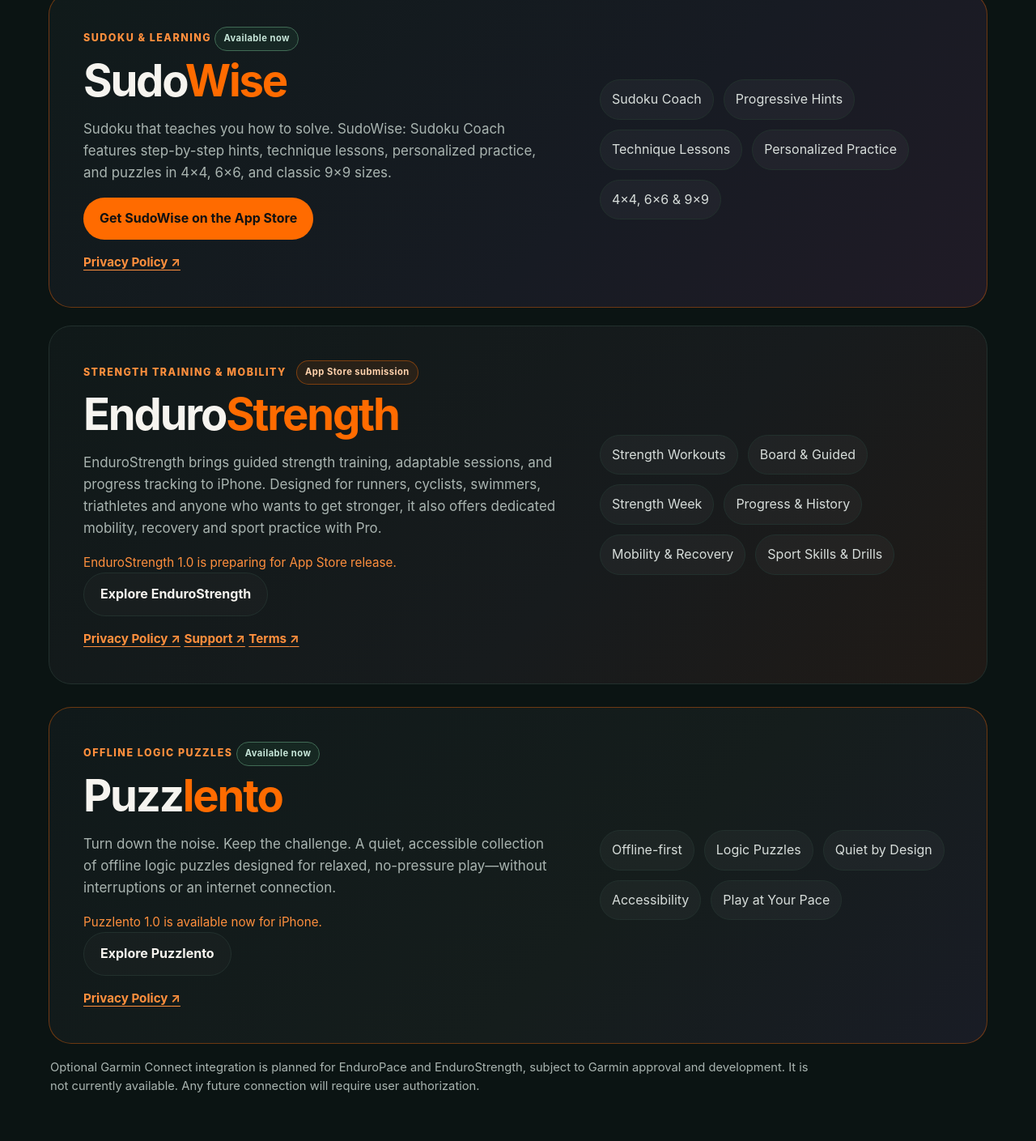
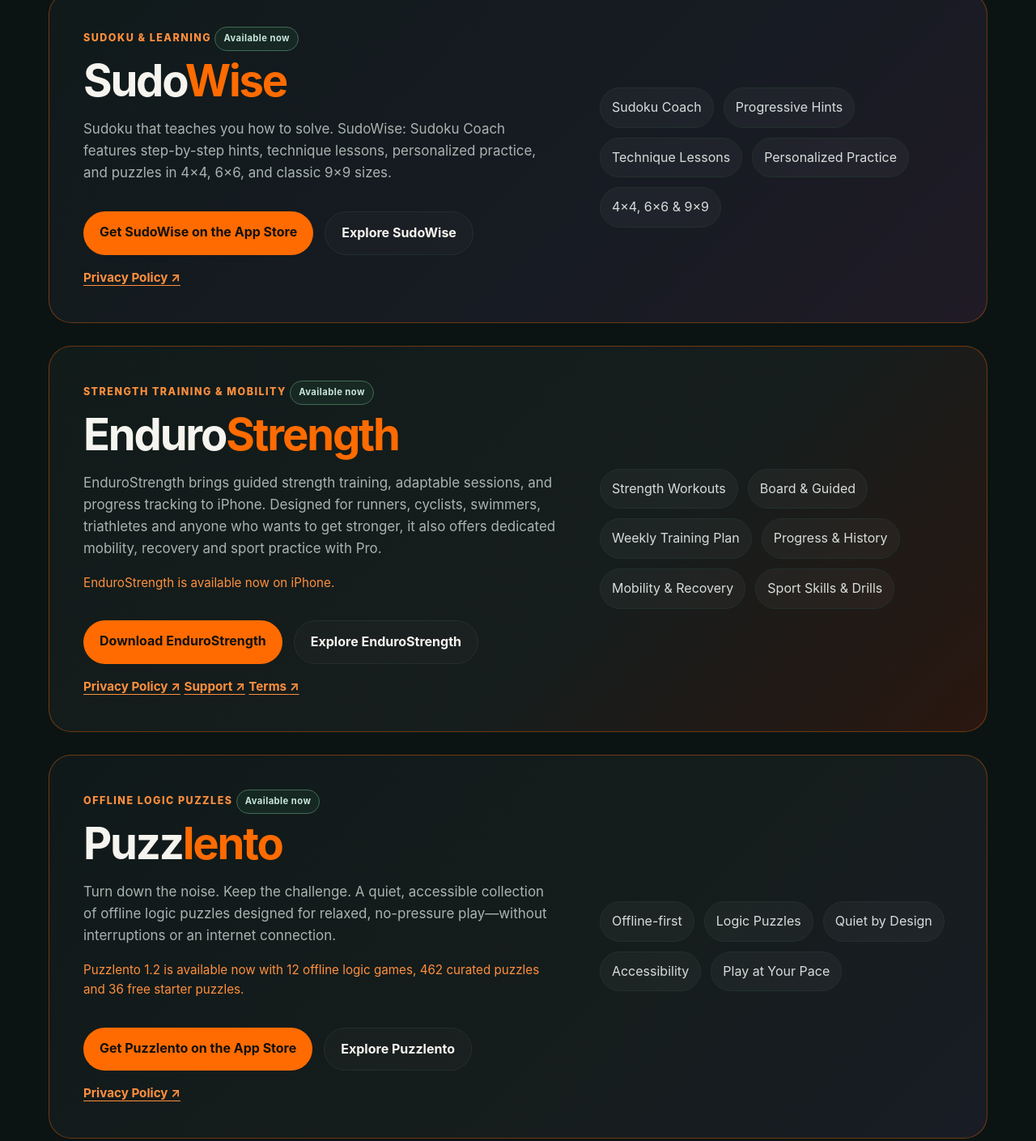
Before and after one commit to mmagriGH/gamacoraggio-site, a plain HTML site: page index.html in a window 1280 px wide. Shown: the part 2011-3420 px from the top of the page at 81% size. Drawn offline with Linux system fonts and the light colour scheme.

Commit message:
site: publish EnduroStrength launch and Puzzlento 1.2, link SudoWise

```diff
--- a/index.html
+++ b/index.html
@@ -115,7 +115,10 @@
               step-by-step hints, technique lessons, personalized practice, and puzzles
               in 4&times;4, 6&times;6, and classic 9&times;9 sizes.
             </p>
-            <a class="btn primary" href="https://apps.apple.com/us/app/sudowise-sudoku-coach/id6817919014">Get SudoWise on the App Store</a>
+            <div class="actions">
+              <a class="btn primary" href="https://apps.apple.com/us/app/sudowise-sudoku-coach/id6817919014">Get SudoWise on the App Store</a>
+              <a class="btn secondary" href="https://sudowise.gamacoraggio.com/">Explore SudoWise</a>
+            </div>
             <div class="privacy-link-row">
               <a class="product-privacy-link" href="https://sudowise.gamacoraggio.com/privacy/" aria-label="SudoWise Privacy Policy">Privacy Policy <span aria-hidden="true">↗</span></a>
             </div>
@@ -128,9 +131,9 @@
             <div class="pill">4&times;4, 6&times;6 &amp; 9&times;9</div>
           </div>
         </div>
-        <div class="product-card product-card-upcoming">
+        <div class="product-card product-card-endurostrength">
           <div class="product-copy">
-            <div class="product-kicker">STRENGTH TRAINING &amp; MOBILITY <span class="status-label status-upcoming">App Store submission</span></div>
+            <div class="product-kicker">STRENGTH TRAINING &amp; MOBILITY <span class="status-label status-live">Available now</span></div>
             <h2>Enduro<span>Strength</span></h2>
             <p>
               EnduroStrength brings guided strength training, adaptable sessions, and progress
@@ -138,18 +141,21 @@
               and anyone who wants to get stronger, it also offers dedicated mobility,
               recovery and sport practice with Pro.
             </p>
-            <p class="upcoming-note">EnduroStrength 1.0 is preparing for App Store release.</p>
-            <a class="btn secondary" href="endurostrength/">Explore EnduroStrength</a>
+            <p class="upcoming-note">EnduroStrength is available now on iPhone.</p>
+            <div class="actions">
+              <a class="btn primary" href="https://apps.apple.com/us/app/endurostrength/id6818510263">Download EnduroStrength</a>
+              <a class="btn secondary" href="endurostrength/">Explore EnduroStrength</a>
+            </div>
             <div class="privacy-link-row">
               <a class="product-privacy-link" href="https://gamacoraggio.com/endurostrength/privacy/" aria-label="EnduroStrength Privacy Policy">Privacy Policy <span aria-hidden="true">↗</span></a>
               <a class="product-privacy-link" href="https://gamacoraggio.com/endurostrength/support/" aria-label="EnduroStrength Support">Support <span aria-hidden="true">↗</span></a>
               <a class="product-privacy-link" href="https://gamacoraggio.com/endurostrength/terms/" aria-label="EnduroStrength Terms">Terms <span aria-hidden="true">↗</span></a>
             </div>
           </div>
-          <div class="product-panel" aria-label="Planned EnduroStrength features">
+          <div class="product-panel" aria-label="EnduroStrength features">
             <div class="pill">Strength Workouts</div>
             <div class="pill">Board &amp; Guided</div>
-            <div class="pill">Strength Week</div>
+            <div class="pill">Weekly Training Plan</div>
             <div class="pill">Progress &amp; History</div>
             <div class="pill">Mobility &amp; Recovery</div>
             <div class="pill">Sport Skills &amp; Drills</div>
@@ -164,8 +170,11 @@
               of offline logic puzzles designed for relaxed, no-pressure play&mdash;without
               interruptions or an internet connection.
             </p>
-            <p class="upcoming-note">Puzzlento 1.0 is available now for iPhone.</p>
-            <a class="btn secondary" href="puzzlento/">Explore Puzzlento</a>
+            <p class="upcoming-note">Puzzlento 1.2 is available now with 12 offline logic games, 462 curated puzzles and 36 free starter puzzles.</p>
+            <div class="actions">
+              <a class="btn primary" href="https://apps.apple.com/us/app/puzzlento-logic-puzzles/id6825819250">Get Puzzlento on the App Store</a>
+              <a class="btn secondary" href="puzzlento/">Explore Puzzlento</a>
+            </div>
             <div class="privacy-link-row">
               <a class="product-privacy-link" href="https://gamacoraggio.com/puzzlento/privacy/" aria-label="Puzzlento Privacy Policy">Privacy Policy <span aria-hidden="true">↗</span></a>
             </div>
```
